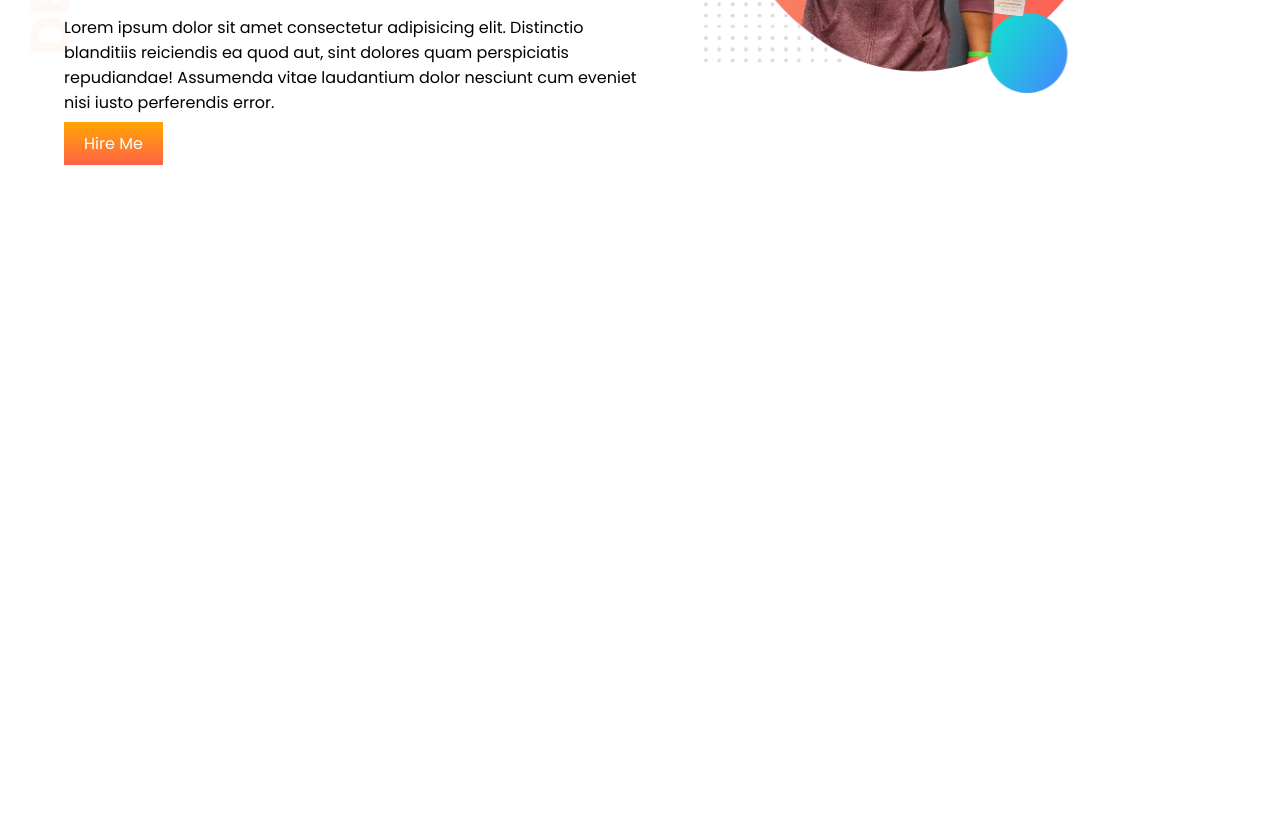
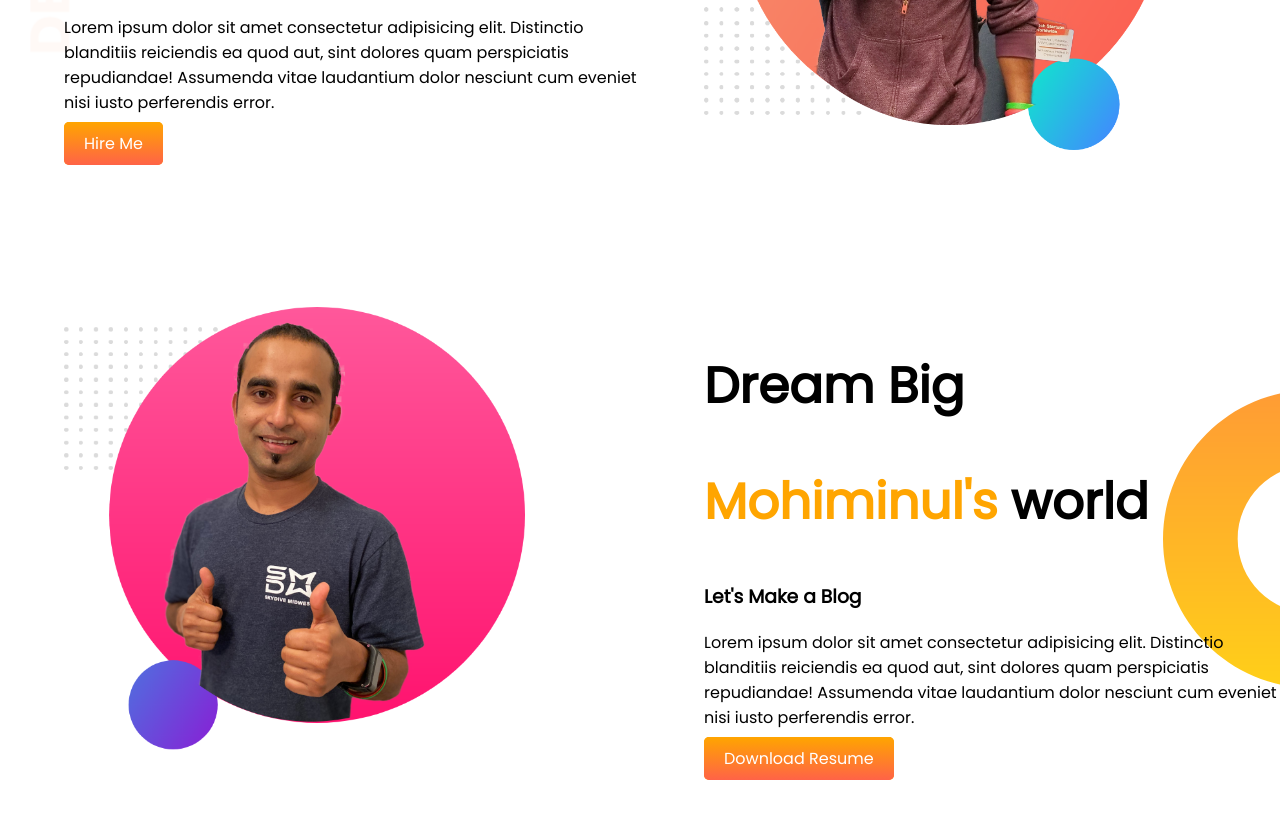
Before and after one commit to mohiminulb/developer-portfolio, a plain HTML site: page index.html in a window 1280 px wide. Shown: the part 307-1126 px from the top of the page. Before the commit the page ends 800 px from the top, so only its background shows below. Drawn offline with Linux system fonts and the light colour scheme.

Commit message:
second section added

```diff
--- a/index.html
+++ b/index.html
@@ -25,6 +25,18 @@
             <img src="images/jhankar.png" alt="">
         </div>
     </section>
+    <section class="dream-big">
+        <div class="half-width">
+            <img src="images/jhankar2.png" alt="">
+        </div>
+        <div class="half-width">
+            <h1>Dream Big</h1>
+            <h1><span class="orange-color">Mohiminul's</span> world</h1>
+            <h3>Let's Make a Blog</h3>
+            <p>Lorem ipsum dolor sit amet consectetur adipisicing elit. Distinctio blanditiis reiciendis ea quod aut, sint dolores quam perspiciatis repudiandae! Assumenda vitae laudantium dolor nesciunt cum eveniet nisi iusto perferendis error.</p>
+            <a class="link-button" target="_blank"  href="">Download Resume</a>
+        </div>
+    </section>
 
 
 
--- a/style.css
+++ b/style.css
@@ -7,10 +7,12 @@ h1{
 }
 .orange-color{
     color: orange;
+
 }
 
 section{
     display: flex;
+    margin-bottom: 150px;
 }
 .half-width{
 
@@ -18,7 +20,7 @@ section{
     padding-left: 5%;
 }
 .half-width img{
-    width: 70%;
+    width: 80%;
 }
 
 .link-button{
@@ -28,9 +30,16 @@ section{
     padding: 10px 20px;
     color:white;
     font-weight: 400px;
+    border-radius: 5px;
 }
 
 .top-banner{
     background-image: url(images/top-banner.png);
     background-repeat: no-repeat;
 }
+
+.dream-big{
+    background-image: url(images/dream-bg.png);
+    background-repeat: no-repeat;
+    background-position: right;
+}
```
